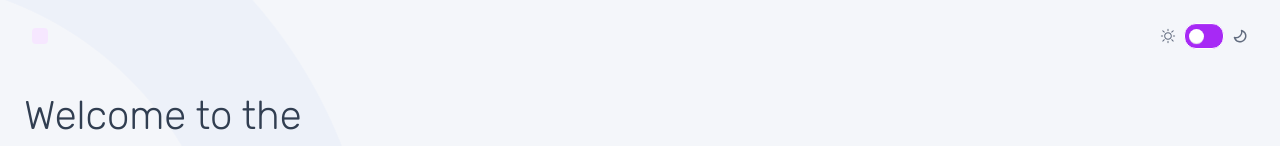
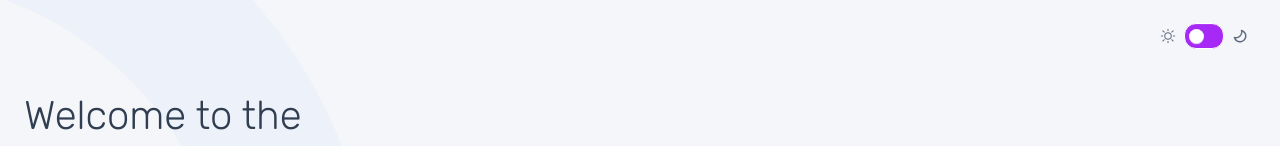
Before and after one commit to Praise25/Quiz-app-v2, a Next.js app: page / in a window 1280 px wide. Shown: the top 146 px of the page. Built offline with nearby package versions, Linux system fonts and the light colour scheme.

Commit message:
fix: reposition conditional style to hide accessibility icon and text

```diff
--- a/src/app/components/Navbar.tsx
+++ b/src/app/components/Navbar.tsx
@@ -16,15 +16,15 @@ export default function Navbar() {
   const currentPath = usePathname();
 
   return (
-    <div className="navbar pt-4">
+    <div className="navbar pt-4 relative z-100">
       <div className="navbar-start gap-6">
-        <div className="flex justify-center items-center p-2 bg-(--purple-100) rounded-sm">
-          <AccessibilityIcon
-            className={clsx(
-              "text-(--purple-600)",
-              currentPath === "/" && "hidden",
-            )}
-          />
+        <div
+          className={clsx(
+            "flex justify-center items-center p-2 bg-(--purple-100) rounded-sm",
+            currentPath === "/" && "hidden",
+          )}
+        >
+          <AccessibilityIcon className="text-(--purple-600)" />
         </div>
         <p
           className={clsx(
```
